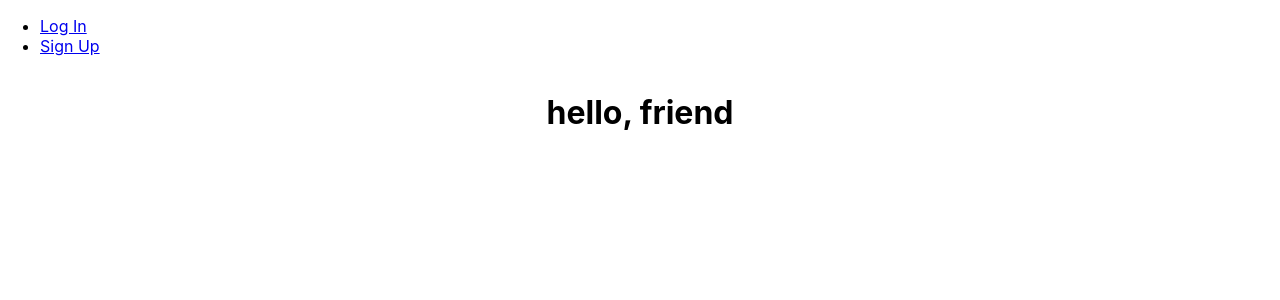
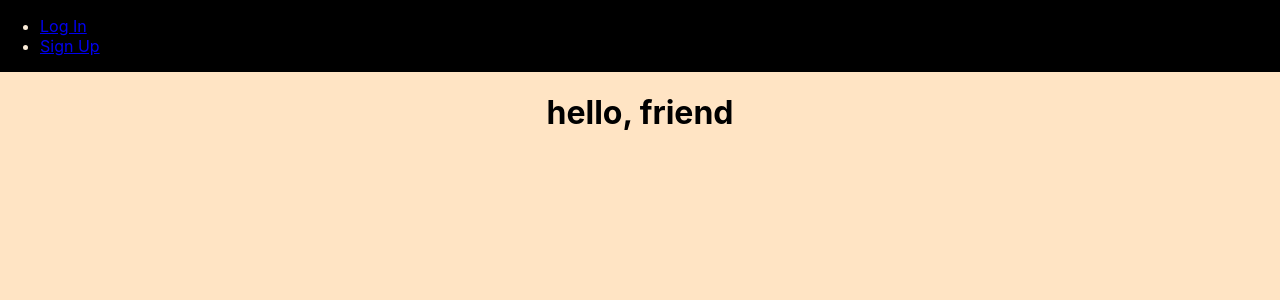
Before and after one commit to imcocokim/rest-front-end, a React (Create React App) app: page / in a window 1280 px wide. Shown: the top 300 px of the page. Built offline with nearby package versions, Linux system fonts and the light colour scheme; no server answers.

Commit message:
stub up css

```diff
--- a/src/App.css
+++ b/src/App.css
@@ -0,0 +1,10 @@
+body{
+  background-color: bisque;
+}
+
+.App-Header{
+  background-color: black;
+  color: antiquewhite;
+  display: flex;
+  flex-direction: row;
+}
--- a/src/App.jsx
+++ b/src/App.jsx
@@ -7,6 +7,7 @@ import Landing from './pages/Landing/Landing'
 import Profiles from './pages/Profiles/Profiles'
 import ChangePassword from './pages/ChangePassword/ChangePassword'
 import * as authService from './services/authService'
+import './App.css'
 
 const App = () => {
   const [user, setUser] = useState(authService.getUser())
--- a/src/components/NavBar/NavBar.jsx
+++ b/src/components/NavBar/NavBar.jsx
@@ -1,25 +1,27 @@
 import { Link } from 'react-router-dom'
+import styles from './NavBar.module.css'
 
 const NavBar = ({ user, handleLogout }) => {
   return (
     <>
+      <header className='App-Header'>
       {user ?
-        <nav>
+        <nav className={styles.navbar}>
           <ul>
             <li>Welcome, {user.name}</li>
-            <li><Link to="/profiles">Profiles</Link></li>
             <li><Link to="" onClick={handleLogout}>LOG OUT</Link></li>
             <li><Link to="/changePassword">Change Password</Link></li>
           </ul>
         </nav>
       :
-        <nav>
+        <nav className={styles.navbar}>
           <ul>
             <li><Link to="/login">Log In</Link></li>
             <li><Link to="/signup">Sign Up</Link></li>
           </ul>
         </nav>
       }
+      </header>
     </>
   )
 }
--- /dev/null
+++ b/src/components/NavBar/NavBar.module.css
@@ -0,0 +1,10 @@
+/* .navbar{
+  display: flex;
+  flex-direction: row;
+  background-color: aquamarine;
+}
+
+li{
+  display: flex;
+  flex-direction: row;
+} */
```
